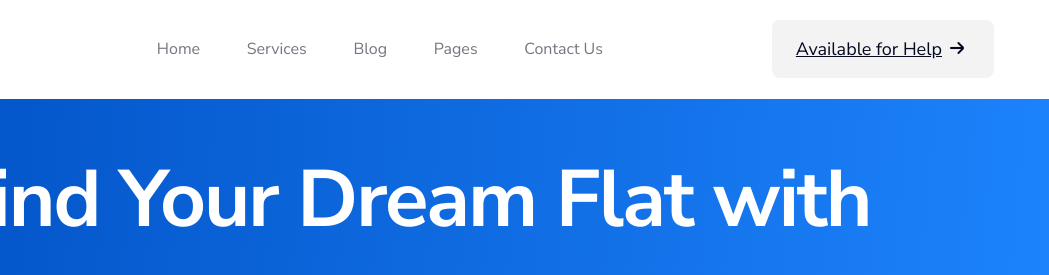
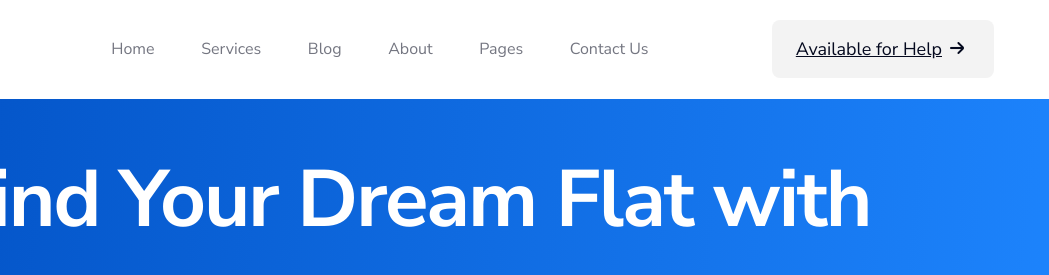
Before and after one commit to meghnaaxx/gharpayy, a plain HTML site: page index.html in a window 1280 px wide. Shown: the top 275 px of the page, 231-1280 px from the left. Drawn offline with Linux system fonts and the light colour scheme.

Commit message:
Update index.html

```diff
--- a/index.html
+++ b/index.html
@@ -198,6 +198,10 @@
                           <a href="blog-details.html">Blog Details</a>
                         </li>
                       </ul>
+                    </li>
+                    <li>
+                      <a href="about.html">About</a>
+
                     </li>
                     <li>
                       <a href="#">Pages</a>
```
